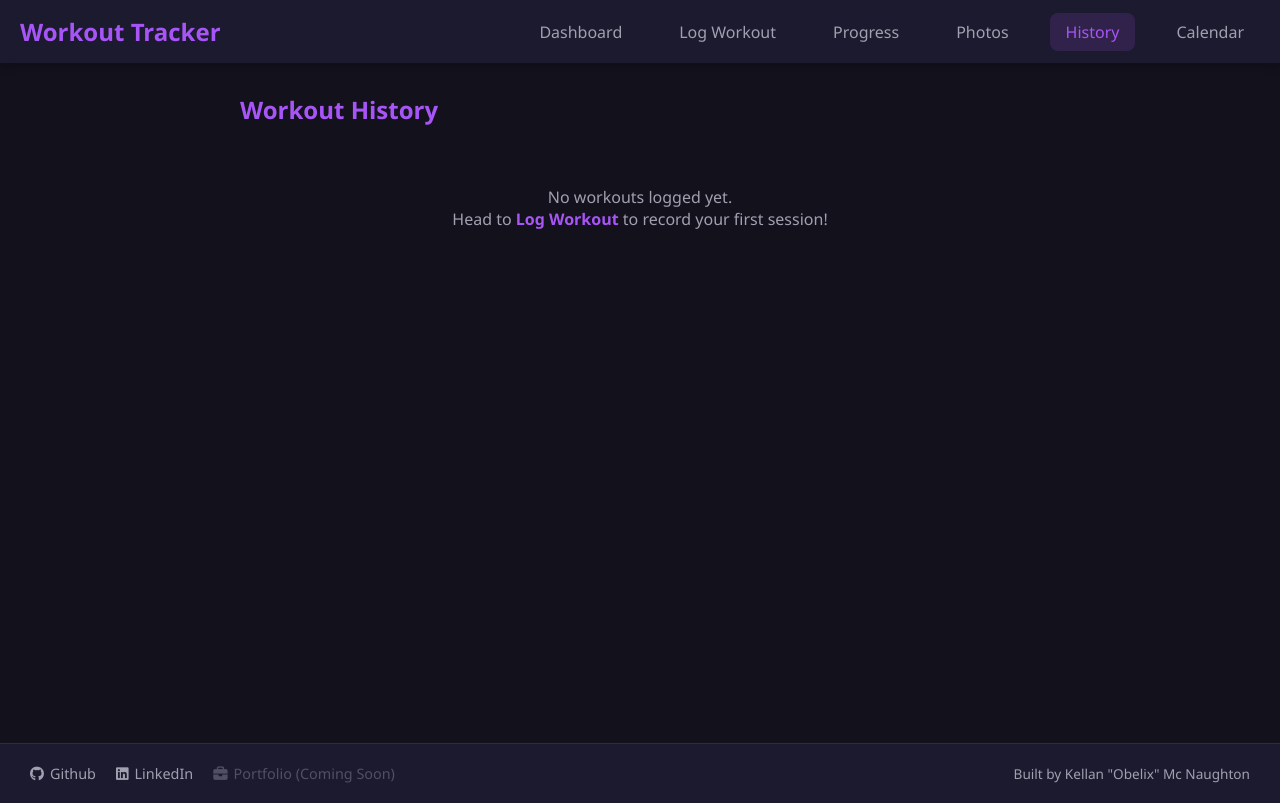
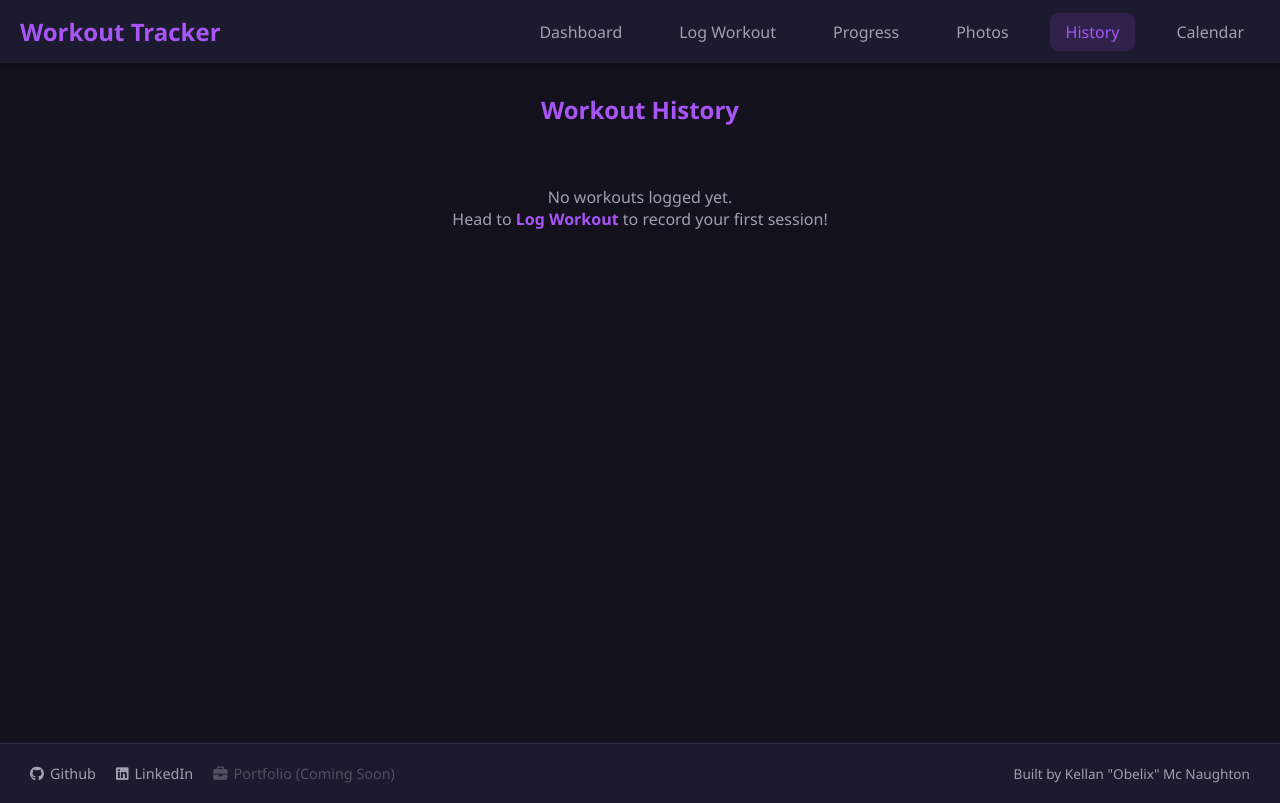
Before and after one commit to McKwakkle/workout-tracker, a React (Create React App) app: page /workout-tracker/history in a window 1280 px wide. Built offline with nearby package versions, Linux system fonts and the light colour scheme.

Commit message:
Fixed placement on Workout History text on empty page

```diff
--- a/src/App.css
+++ b/src/App.css
@@ -324,13 +324,18 @@ body {
 
 /* History Page Styles */
 .workout-history {
+  margin: 0 auto;
+}
+
+.workout-history h2 {
+  margin-bottom: 20px;
+  color: #a855f7;
+  text-align: center;
+}
+
+.workout-list {
   max-width: 800px;
   margin: 0 auto;
-}
-
-.workout-history h2 {
-  margin-bottom: 20px;
-  color: #a855f7;
 }
 
 .empty-state {
@@ -1809,8 +1814,8 @@ body {
 }
 
 .scroll-to-top.visible {
-opacity: 1;
-pointer-events: auto;
+  opacity: 1;
+  pointer-events: auto;
 }
 
 .content-wrapper {
@@ -2057,7 +2062,8 @@ pointer-events: auto;
     flex-direction: column;
   }
 
-  .btn-edit, .btn-delete {
+  .btn-edit,
+  .btn-delete {
     width: 100%;
     text-align: center;
   }
@@ -2071,7 +2077,8 @@ pointer-events: auto;
     width: 100%;
   }
 
-  .cal-detail-photo, .cal-detail-no-photo {
+  .cal-detail-photo,
+  .cal-detail-no-photo {
     aspect-ratio: 16/9;
   }
 
```
